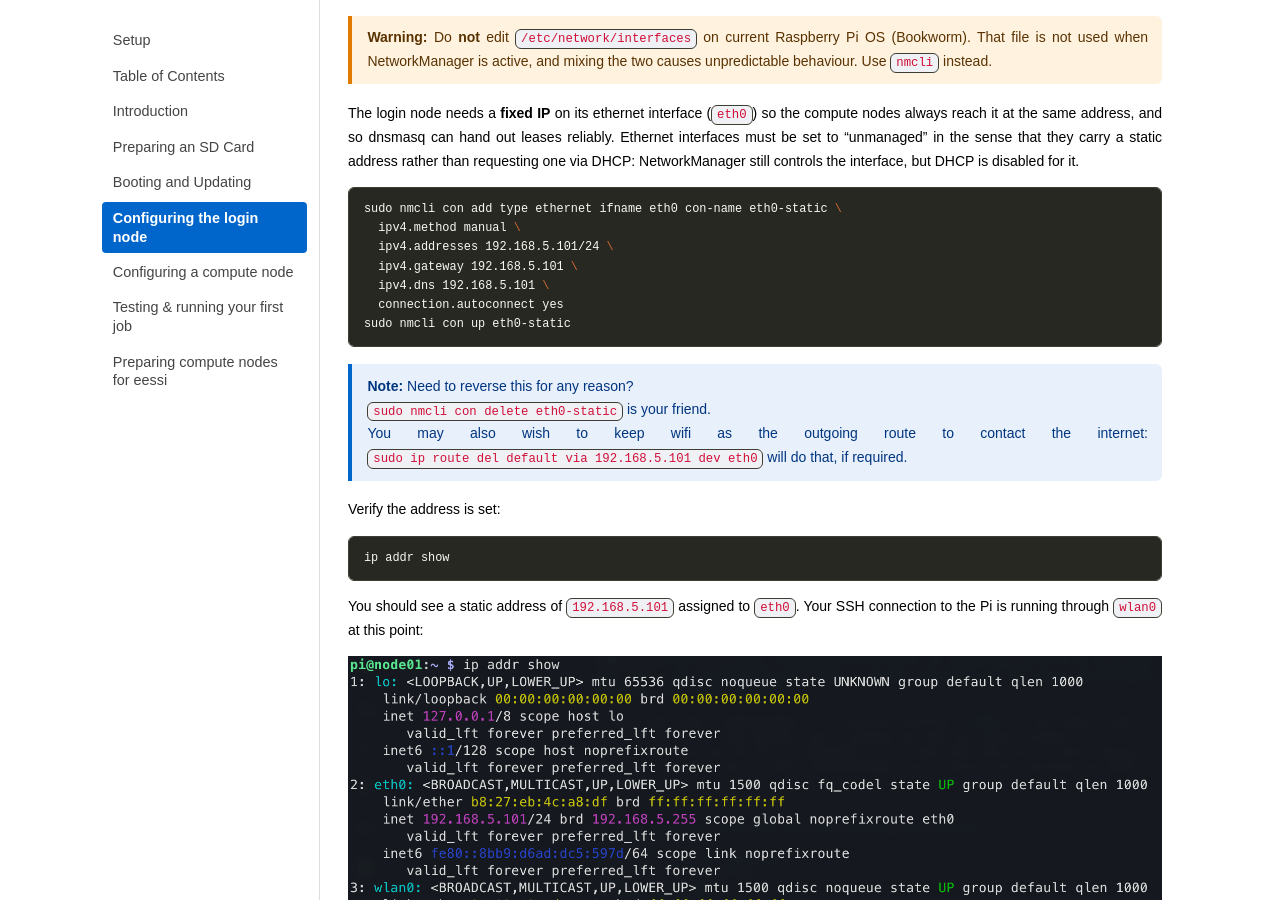
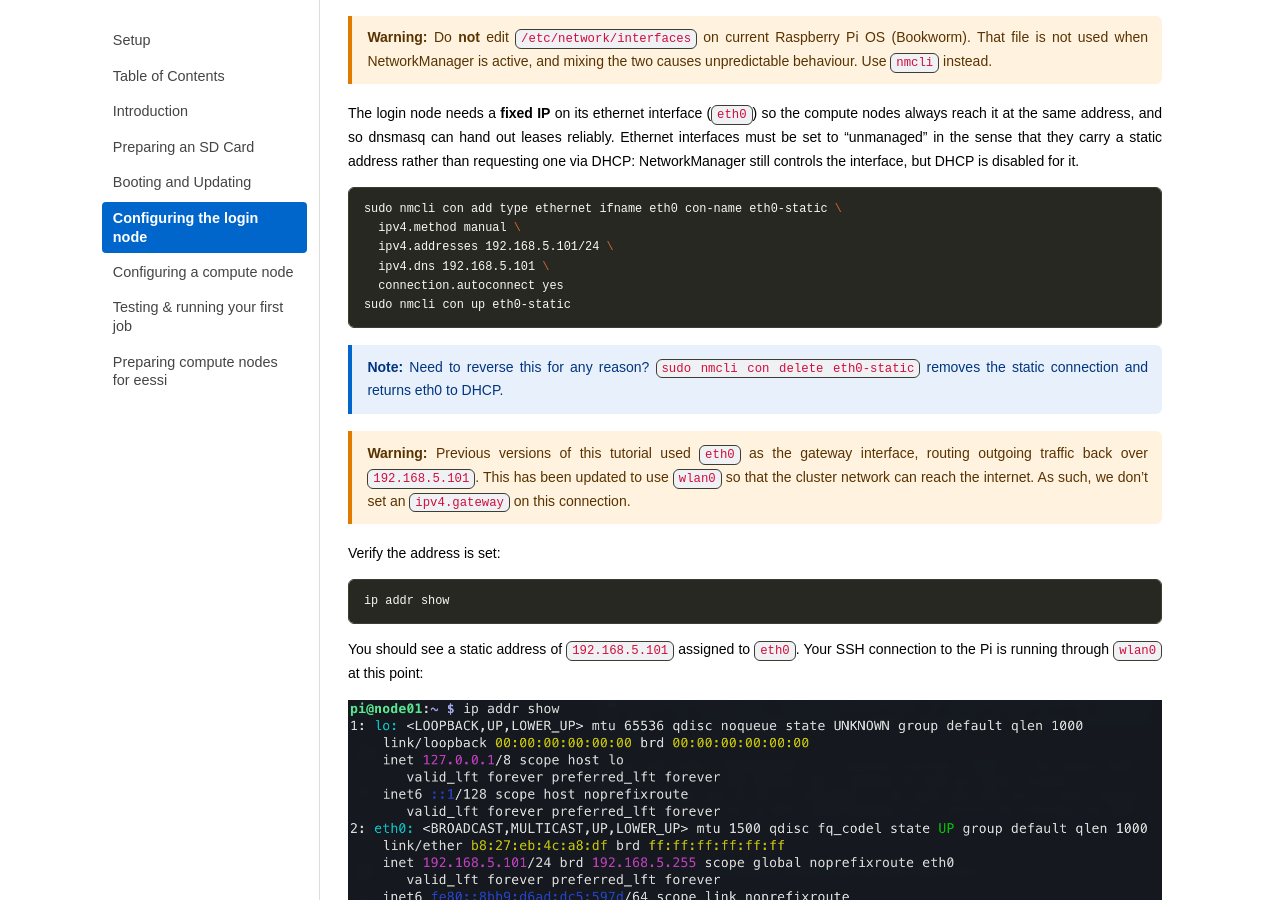
Before and after one commit to carpentriesoffline/Building_a_miniHPC_for_Training, a Jekyll site: the page built from 04-configurationLogin.md, in a window 1280 px wide and 900 px high, scrolled down 2773 px. Built offline with Jekyll 4.4.1, drawn with Linux system fonts in a browser that asks for light colours.

Commit message:
Update nmcli command: tested new setup with wlan0 as gateway, made a fix

````diff
--- a/04-configurationLogin.md
+++ b/04-configurationLogin.md
@@ -144,16 +144,18 @@ NetworkManager still controls the interface, but DHCP is disabled for it.
 sudo nmcli con add type ethernet ifname eth0 con-name eth0-static \
   ipv4.method manual \
   ipv4.addresses 192.168.5.101/24 \
-  ipv4.gateway 192.168.5.101 \
   ipv4.dns 192.168.5.101 \
   connection.autoconnect yes
 sudo nmcli con up eth0-static
 ```
 
-> **Note:** Need to reverse this for any reason?
-> `sudo nmcli con delete eth0-static` is your friend.
-> You may also wish to keep wifi as the outgoing route to contact the internet:
-> `sudo ip route del default via 192.168.5.101 dev eth0` will do that, if required.
+> **Note:** Need to reverse this for any reason? `sudo nmcli con delete
+> eth0-static` removes the static connection and returns eth0 to DHCP.
+
+> **Warning:** Previous versions of this tutorial used `eth0` as the gateway
+> interface, routing outgoing traffic back over `192.168.5.101`. This has been
+> updated to use `wlan0` so that the cluster network can reach the
+> internet. As such, we don't set an `ipv4.gateway` on this connection.
 
 Verify the address is set:
 
````
